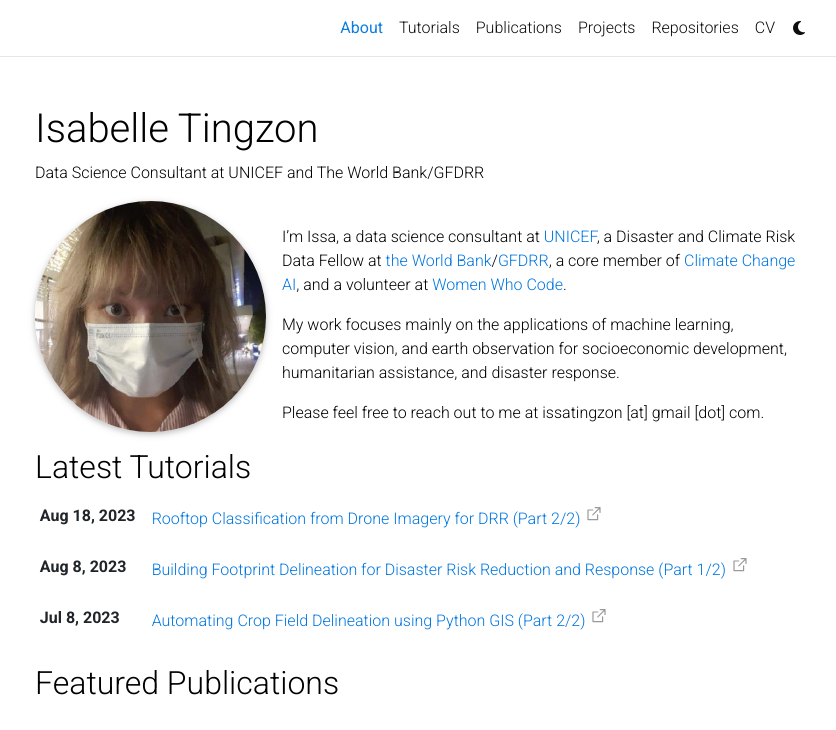
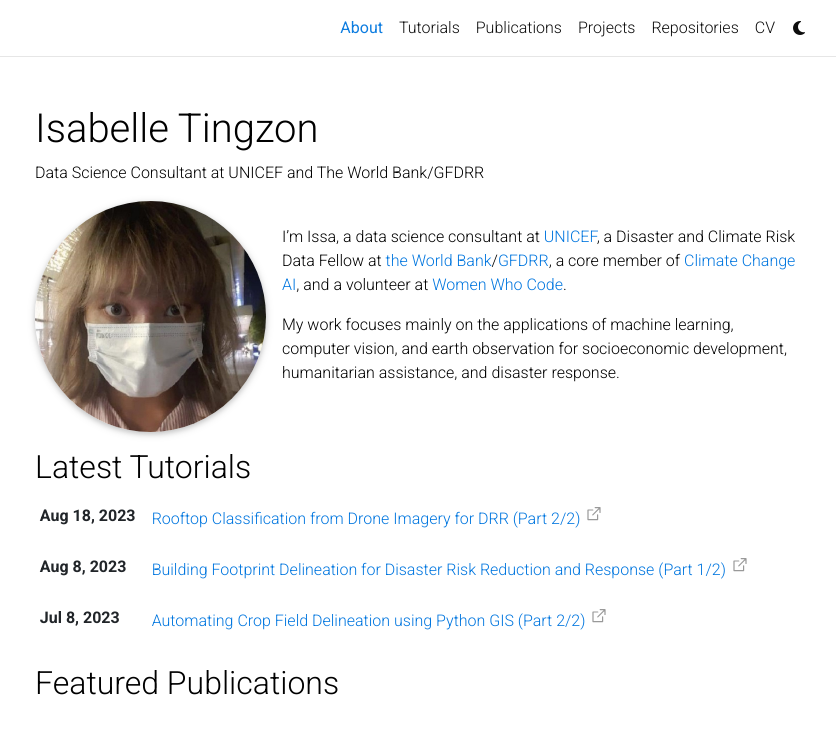
Before and after one commit to issa-tingzon/issa-tingzon.github.io, a Jekyll site: the page built from _pages/about.md, in a window 1280 px wide and 1000 px high, cut to the strip 0-730 px from the top of the window. Shown: the whole strip, without its empty margins (220-1056 px from the left). Built offline with Jekyll 4.4.1, drawn with Linux system fonts in a browser that asks for light colours; full-size pictures stand in for the smaller copies a plugin makes; comment, search, counter and statistics services are not loaded; a style sheet for code colours, icons or effects is not loaded.

Commit message:
Update about me

```diff
--- a/_pages/about.md
+++ b/_pages/about.md
@@ -19,5 +19,3 @@ social: true  # includes social icons at the bottom of the page
 I'm Issa, a data science consultant at <a href='https://www.unicef.org/'>UNICEF</a>, a Disaster and Climate Risk Data Fellow at <a href='https://www.worldbank.org/en/home'>the World Bank</a>/<a href='https://www.gfdrr.org/en'>GFDRR</a>, a core member of <a href='https://www.climatechange.ai/'>Climate Change AI</a>, and a volunteer at <a href='https://www.womenwhocode.com/manila/about'>Women Who Code</a>.
 
 My work focuses mainly on the applications of machine learning, computer vision, and earth observation for socioeconomic development, humanitarian assistance, and disaster response.
-
-Please feel free to reach out to me at issatingzon [at] gmail [dot] com.
```
